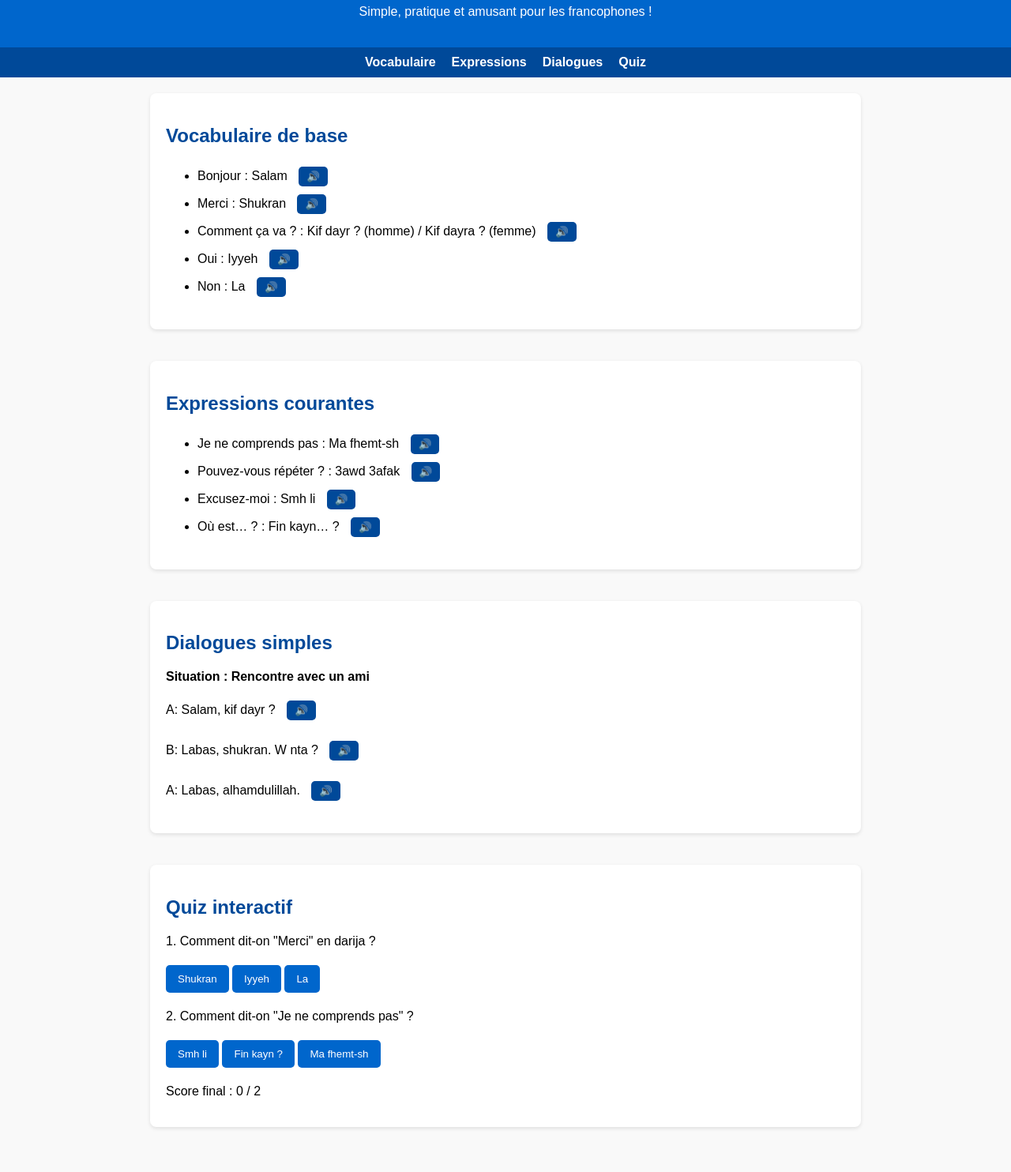
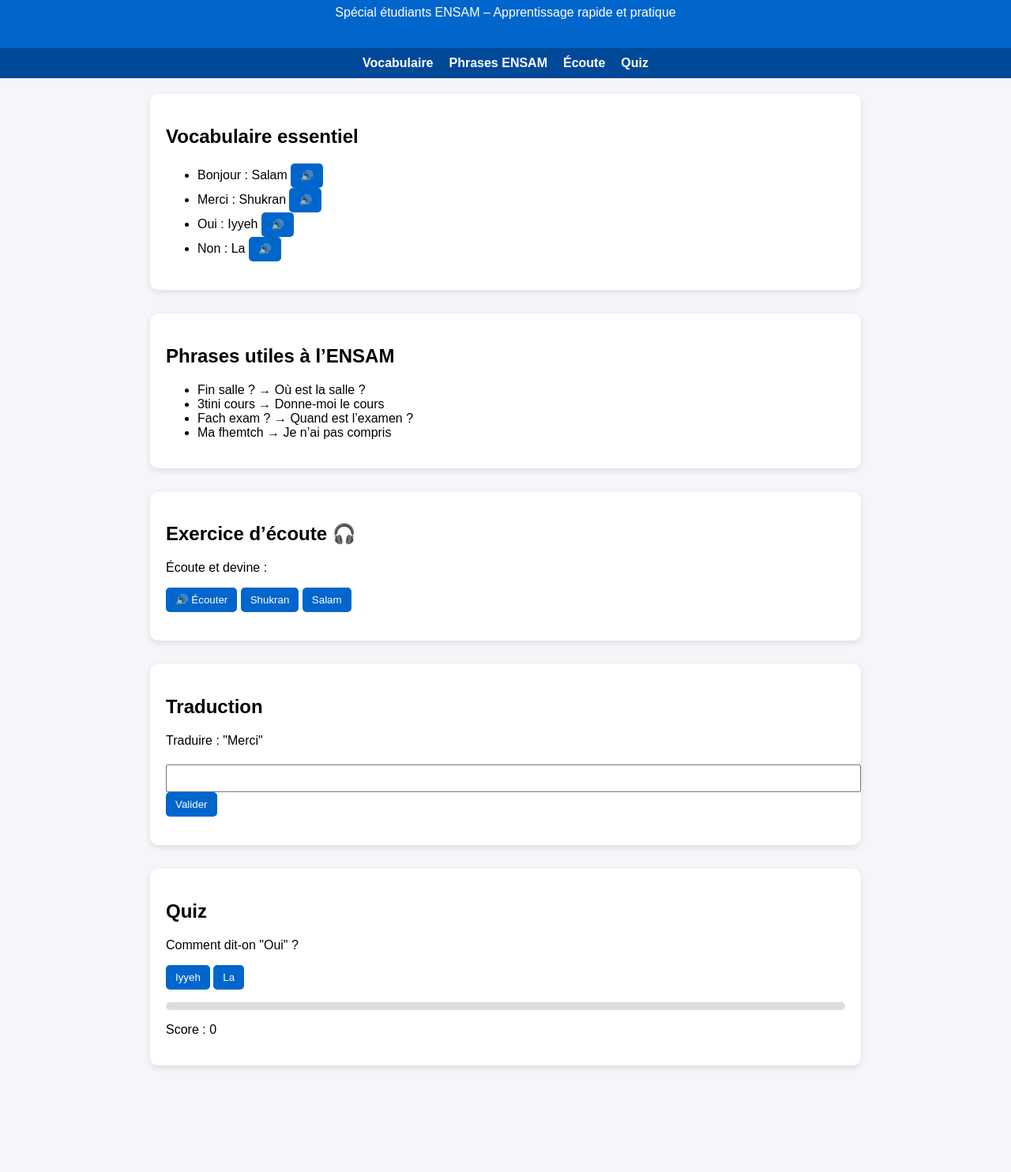
Before and after one commit to demiandyke/ensam-darija, a plain HTML site: page index.html in a window 1280 px wide. Shown: the part 94-1578 px from the top of the page at 79% size. After the commit the page ends 1493 px from the top, so only its background shows below. Drawn offline with Linux system fonts and the light colour scheme.

Commit message:
Update index.html

```diff
--- a/index.html
+++ b/index.html
@@ -4,235 +4,198 @@
 <meta charset="UTF-8">
 <meta name="viewport" content="width=device-width, initial-scale=1.0">
 <title>Apprends la Darija</title>
+
 <style>
-body { font-family: Arial, sans-serif; margin:0; padding:0; background:#f9f9f9; }
+body { font-family: Arial; margin:0; background:#f4f6f9; }
 header { background:#0066cc; color:white; padding:20px; text-align:center; }
 nav { background:#004999; padding:10px; display:flex; justify-content:center; gap:20px; }
 nav a { color:white; text-decoration:none; font-weight:bold; }
 main { padding:20px; max-width:900px; margin:auto; }
-section { margin-bottom:40px; background:white; padding:20px; border-radius:8px; box-shadow:0 2px 5px rgba(0,0,0,0.1); }
-h2 { color:#004999; }
-button { background:#0066cc; color:white; border:none; padding:10px 15px; border-radius:5px; cursor:pointer; margin:5px 0; }
+
+section {
+    background:white;
+    padding:20px;
+    margin-bottom:30px;
+    border-radius:10px;
+    box-shadow:0 3px 8px rgba(0,0,0,0.1);
+}
+
+button {
+    background:#0066cc;
+    color:white;
+    border:none;
+    padding:8px 12px;
+    border-radius:5px;
+    cursor:pointer;
+}
+
 button:hover { background:#004999; }
-.quiz { margin-top:10px; }
-.correct { color:green; font-weight:bold; }
-.incorrect { color:red; font-weight:bold; }
-.audio-btn { margin-left:10px; cursor:pointer; background:#004999; padding:5px 10px; border-radius:5px; color:white; border:none; }
+
+.correct { color:green; }
+.incorrect { color:red; }
+
+input { padding:8px; margin-top:5px; width:100%; }
+
+.progress {
+    height:10px;
+    background:#ddd;
+    border-radius:5px;
+    margin-top:10px;
+}
+
+.progress-bar {
+    height:10px;
+    width:0%;
+    background:#0066cc;
+    border-radius:5px;
+}
 </style>
 </head>
+
 <body>
 
 <header>
-    <h1>Apprends la Darija</h1>
-    <p>Simple, pratique et amusant pour les francophones !</p>
+<h1>Apprends la Darija 🇲🇦</h1>
+<p>Spécial étudiants ENSAM – Apprentissage rapide et pratique</p>
 </header>
 
 <nav>
 <a href="#vocabulaire">Vocabulaire</a>
-    <a href="#expressions">Expressions</a>
-    <a href="#dialogues">Dialogues</a>
+<a href="#phrases">Phrases ENSAM</a>
+<a href="#ecoute">Écoute</a>
 <a href="#quiz">Quiz</a>
 </nav>
 
 <main>
 
-<!-- Vocabulaire -->
+<!-- VOCAB -->
 <section id="vocabulaire">
-    <h2>Vocabulaire de base</h2>
+<h2>Vocabulaire essentiel</h2>
 <ul>
-        <li>Bonjour : Salam <button class="audio-btn" onclick="playAudio('audio/salam.mp3')">🔊</button></li>
-        <li>Merci : Shukran <button class="audio-btn" onclick="playAudio('audio/shukran.mp3')">🔊</button></li>
-        <li>Comment ça va ? : Kif dayr ? (homme) / Kif dayra ? (femme) <button class="audio-btn" onclick="playAudio('audio/kifdayr.mp3')">🔊</button></li>
-        <li>Oui : Iyyeh <button class="audio-btn" onclick="playAudio('audio/iyyeh.mp3')">🔊</button></li>
-        <li>Non : La <button class="audio-btn" onclick="playAudio('audio/la.mp3')">🔊</button></li>
+<li>Bonjour : Salam <button onclick="playAudio('audio/salam.mp3')">🔊</button></li>
+<li>Merci : Shukran <button onclick="playAudio('audio/shukran.mp3')">🔊</button></li>
+<li>Oui : Iyyeh <button onclick="playAudio('audio/iyyeh.mp3')">🔊</button></li>
+<li>Non : La <button onclick="playAudio('audio/la.mp3')">🔊</button></li>
 </ul>
 </section>
 
-<!-- Expressions -->
-<section id="expressions">
-    <h2>Expressions courantes</h2>
+<!-- PHRASES ENSAM -->
+<section id="phrases">
+<h2>Phrases utiles à l’ENSAM</h2>
+
 <ul>
-        <li>Je ne comprends pas : Ma fhemt-sh <button class="audio-btn" onclick="playAudio('audio/mafhemtsh.mp3')">🔊</button></li>
-        <li>Pouvez-vous répéter ? : 3awd 3afak <button class="audio-btn" onclick="playAudio('audio/3awd3afak.mp3')">🔊</button></li>
-        <li>Excusez-moi : Smh li <button class="audio-btn" onclick="playAudio('audio/smhli.mp3')">🔊</button></li>
-        <li>Où est… ? : Fin kayn… ? <button class="audio-btn" onclick="playAudio('audio/finkayn.mp3')">🔊</button></li>
+<li>Fin salle ? → Où est la salle ?</li>
+<li>3tini cours → Donne-moi le cours</li>
+<li>Fach exam ? → Quand est l’examen ?</li>
+<li>Ma fhemtch → Je n’ai pas compris</li>
 </ul>
+
 </section>
 
-<!-- Dialogues -->
-<section id="dialogues">
-    <h2>Dialogues simples</h2>
-    <p><strong>Situation : Rencontre avec un ami</strong></p>
-    <p>A: Salam, kif dayr ? <button class="audio-btn" onclick="playAudio('audio/dialogue1a.mp3')">🔊</button></p>
-    <p>B: Labas, shukran. W nta ? <button class="audio-btn" onclick="playAudio('audio/dialogue1b.mp3')">🔊</button></p>
-    <p>A: Labas, alhamdulillah. <button class="audio-btn" onclick="playAudio('audio/dialogue1c.mp3')">🔊</button></p>
+<!-- ECOUTE -->
+<section id="ecoute">
+<h2>Exercice d’écoute 🎧</h2>
+
+<p>Écoute et devine :</p>
+
+<button onclick="playAudio('audio/shukran.mp3')">🔊 Écouter</button>
+
+<button onclick="checkListening(true)">Shukran</button>
+<button onclick="checkListening(false)">Salam</button>
+
+<p id="listenResult"></p>
+
 </section>
 
-<!-- Quiz -->
+<!-- TRADUCTION -->
+<section>
+<h2>Traduction</h2>
+
+<p>Traduire : "Merci"</p>
+<input type="text" id="translateInput">
+<button onclick="checkTranslation()">Valider</button>
+
+<p id="translateResult"></p>
+
+</section>
+
+<!-- QUIZ -->
 <section id="quiz">
-    <h2>Quiz interactif</h2>
-    <div>
-        <p>1. Comment dit-on "Merci" en darija ?</p>
-        <button onclick="checkAnswer(this, true)">Shukran</button>
-        <button onclick="checkAnswer(this, false)">Iyyeh</button>
-        <button onclick="checkAnswer(this, false)">La</button>
-        <p class="feedback"></p>
+<h2>Quiz</h2>
+
+<p>Comment dit-on "Oui" ?</p>
+
+<button onclick="answerQuiz(true)">Iyyeh</button>
+<button onclick="answerQuiz(false)">La</button>
+
+<p id="quizResult"></p>
+
+<div class="progress">
+<div class="progress-bar" id="progressBar"></div>
 </div>
 
-    <div>
-        <p>2. Comment dit-on "Je ne comprends pas" ?</p>
-        <button onclick="checkAnswer(this, false)">Smh li</button>
-        <button onclick="checkAnswer(this, false)">Fin kayn ?</button>
-        <button onclick="checkAnswer(this, true)">Ma fhemt-sh</button>
-        <p class="feedback"></p>
-    </div>
+<p>Score : <span id="score">0</span></p>
 
-    <div>
-        <p>Score final : <span id="score">0</span> / 2</p>
-    </div>
 </section>
 
 </main>
 
 <script>
+
 let score = 0;
+let progress = 0;
 
 function playAudio(src) {
     const audio = new Audio(src);
     audio.play();
 }
 
-function checkAnswer(btn, correct) {
-    const feedback = btn.parentElement.querySelector('.feedback');
-    if (correct) {
-        feedback.textContent = "✅ Correct !";
-        feedback.className = "feedback correct";
+// QUIZ
+function answerQuiz(correct) {
+    let result = document.getElementById("quizResult");
+
+    if(correct){
+        result.innerHTML = "✅ Correct";
+        result.className = "correct";
         score++;
-        document.getElementById('score').textContent = score;
     } else {
-        feedback.textContent = "❌ Incorrect, essaie encore !";
-        feedback.className = "feedback incorrect";
+        result.innerHTML = "❌ Faux";
+        result.className = "incorrect";
+    }
+
+    progress += 50;
+    document.getElementById("progressBar").style.width = progress + "%";
+    document.getElementById("score").innerText = score;
+}
+
+// TRADUCTION
+function checkTranslation(){
+    let val = document.getElementById("translateInput").value.toLowerCase();
+    let result = document.getElementById("translateResult");
+
+    if(val.includes("shukran")){
+        result.innerHTML = "✅ Correct";
+        result.className = "correct";
+        score++;
+    } else {
+        result.innerHTML = "❌ Réponse attendue : Shukran";
+        result.className = "incorrect";
     }
 }
-</script>
 
-</body>
-</html><!DOCTYPE html>
-<html lang="fr">
-<head>
-<meta charset="UTF-8">
-<meta name="viewport" content="width=device-width, initial-scale=1.0">
-<title>Apprends la Darija</title>
-<style>
-body { font-family: Arial, sans-serif; margin:0; padding:0; background:#f9f9f9; }
-header { background:#0066cc; color:white; padding:20px; text-align:center; }
-nav { background:#004999; padding:10px; display:flex; justify-content:center; gap:20px; }
-nav a { color:white; text-decoration:none; font-weight:bold; }
-main { padding:20px; max-width:900px; margin:auto; }
-section { margin-bottom:40px; background:white; padding:20px; border-radius:8px; box-shadow:0 2px 5px rgba(0,0,0,0.1); }
-h2 { color:#004999; }
-button { background:#0066cc; color:white; border:none; padding:10px 15px; border-radius:5px; cursor:pointer; margin:5px 0; }
-button:hover { background:#004999; }
-.quiz { margin-top:10px; }
-.correct { color:green; font-weight:bold; }
-.incorrect { color:red; font-weight:bold; }
-.audio-btn { margin-left:10px; cursor:pointer; background:#004999; padding:5px 10px; border-radius:5px; color:white; border:none; }
-</style>
-</head>
-<body>
+// ECOUTE
+function checkListening(correct){
+    let res = document.getElementById("listenResult");
 
-<header>
-    <h1>Apprends la Darija</h1>
-    <p>Simple, pratique et amusant pour les francophones !</p>
-</header>
-
-<nav>
-    <a href="#vocabulaire">Vocabulaire</a>
-    <a href="#expressions">Expressions</a>
-    <a href="#dialogues">Dialogues</a>
-    <a href="#quiz">Quiz</a>
-</nav>
-
-<main>
-
-<!-- Vocabulaire -->
-<section id="vocabulaire">
-    <h2>Vocabulaire de base</h2>
-    <ul>
-        <li>Bonjour : Salam <button class="audio-btn" onclick="playAudio('audio/salam.mp3')">🔊</button></li>
-        <li>Merci : Shukran <button class="audio-btn" onclick="playAudio('audio/shukran.mp3')">🔊</button></li>
-        <li>Comment ça va ? : Kif dayr ? (homme) / Kif dayra ? (femme) <button class="audio-btn" onclick="playAudio('audio/kifdayr.mp3')">🔊</button></li>
-        <li>Oui : Iyyeh <button class="audio-btn" onclick="playAudio('audio/iyyeh.mp3')">🔊</button></li>
-        <li>Non : La <button class="audio-btn" onclick="playAudio('audio/la.mp3')">🔊</button></li>
-    </ul>
-</section>
-
-<!-- Expressions -->
-<section id="expressions">
-    <h2>Expressions courantes</h2>
-    <ul>
-        <li>Je ne comprends pas : Ma fhemt-sh <button class="audio-btn" onclick="playAudio('audio/mafhemtsh.mp3')">🔊</button></li>
-        <li>Pouvez-vous répéter ? : 3awd 3afak <button class="audio-btn" onclick="playAudio('audio/3awd3afak.mp3')">🔊</button></li>
-        <li>Excusez-moi : Smh li <button class="audio-btn" onclick="playAudio('audio/smhli.mp3')">🔊</button></li>
-        <li>Où est… ? : Fin kayn… ? <button class="audio-btn" onclick="playAudio('audio/finkayn.mp3')">🔊</button></li>
-    </ul>
-</section>
-
-<!-- Dialogues -->
-<section id="dialogues">
-    <h2>Dialogues simples</h2>
-    <p><strong>Situation : Rencontre avec un ami</strong></p>
-    <p>A: Salam, kif dayr ? <button class="audio-btn" onclick="playAudio('audio/dialogue1a.mp3')">🔊</button></p>
-    <p>B: Labas, shukran. W nta ? <button class="audio-btn" onclick="playAudio('audio/dialogue1b.mp3')">🔊</button></p>
-    <p>A: Labas, alhamdulillah. <button class="audio-btn" onclick="playAudio('audio/dialogue1c.mp3')">🔊</button></p>
-</section>
-
-<!-- Quiz -->
-<section id="quiz">
-    <h2>Quiz interactif</h2>
-    <div>
-        <p>1. Comment dit-on "Merci" en darija ?</p>
-        <button onclick="checkAnswer(this, true)">Shukran</button>
-        <button onclick="checkAnswer(this, false)">Iyyeh</button>
-        <button onclick="checkAnswer(this, false)">La</button>
-        <p class="feedback"></p>
-    </div>
-
-    <div>
-        <p>2. Comment dit-on "Je ne comprends pas" ?</p>
-        <button onclick="checkAnswer(this, false)">Smh li</button>
-        <button onclick="checkAnswer(this, false)">Fin kayn ?</button>
-        <button onclick="checkAnswer(this, true)">Ma fhemt-sh</button>
-        <p class="feedback"></p>
-    </div>
-
-    <div>
-        <p>Score final : <span id="score">0</span> / 2</p>
-    </div>
-</section>
-
-</main>
-
-<script>
-let score = 0;
-
-function playAudio(src) {
-    const audio = new Audio(src);
-    audio.play();
+    if(correct){
+        res.innerHTML = "✅ Bien joué";
+        res.className = "correct";
+    } else {
+        res.innerHTML = "❌ Essaie encore";
+        res.className = "incorrect";
+    }
 }
 
-function checkAnswer(btn, correct) {
-    const feedback = btn.parentElement.querySelector('.feedback');
-    if (correct) {
-        feedback.textContent = "✅ Correct !";
-        feedback.className = "feedback correct";
-        score++;
-        document.getElementById('score').textContent = score;
-    } else {
-        feedback.textContent = "❌ Incorrect, essaie encore !";
-        feedback.className = "feedback incorrect";
-    }
-}
 </script>
 
 </body>
```
Lines whose indentation alone changed are shown as unchanged.
